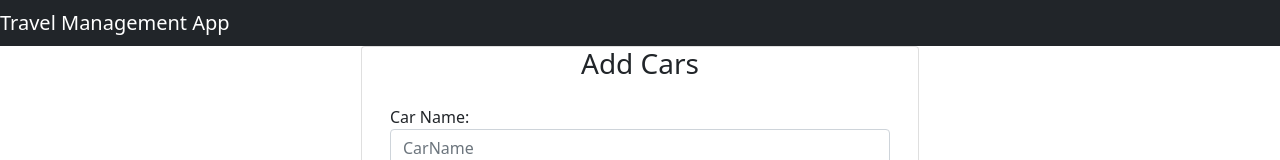
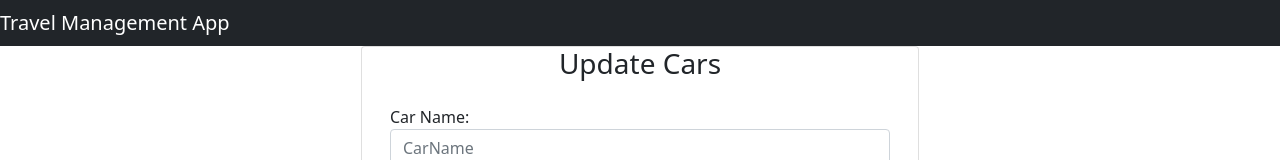
Before and after one commit to jagadhis/react-springboot-app, a React (Create React App) app in the folder frontend/: page /Updatecars/1 in a window 1280 px wide. Shown: the top 160 px of the page. Built offline with nearby package versions, Linux system fonts and the light colour scheme; no server answers.

Commit message:
Addign Update Cars

```diff
--- a/frontend/src/Components/Updatecars.jsx
+++ b/frontend/src/Components/Updatecars.jsx
@@ -58,7 +58,7 @@ const Updatecars = () => {
       <div className="container">
         <div className="row">
           <div className="card col-md-6 offset-md-3 offset-md-3">
-            <h3 className="text-center">Add Cars</h3>
+            <h3 className="text-center">Update Cars</h3>
             <div className="card-body">
               <form>
                 <div className="form-group">
```
